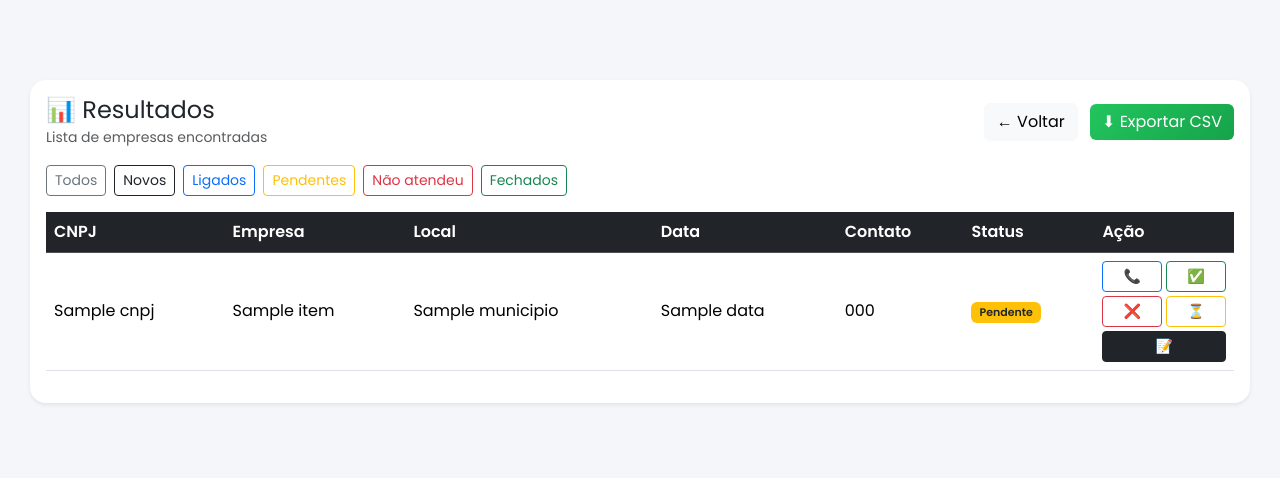
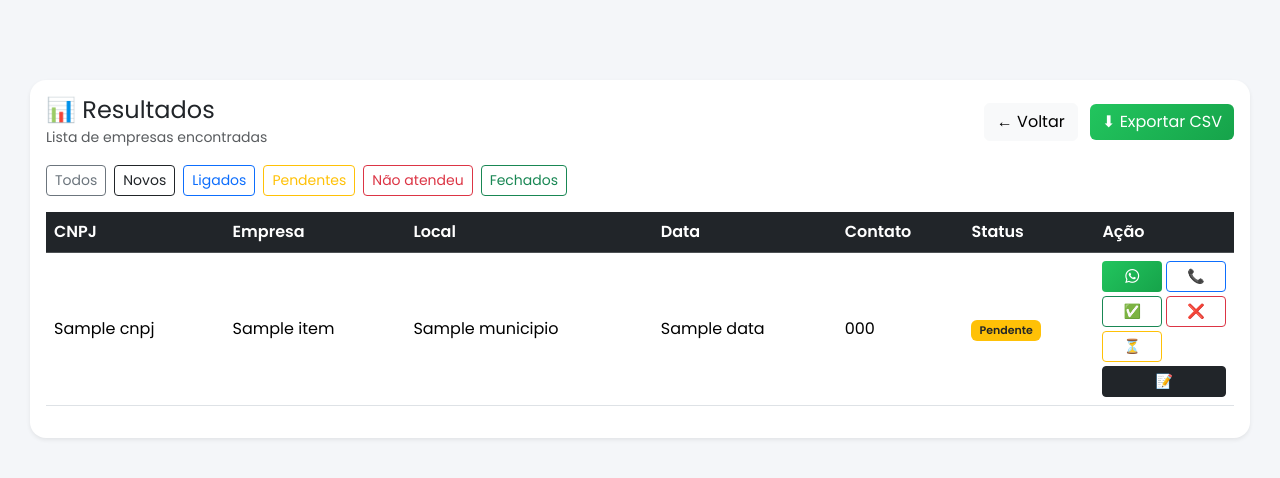
Before and after one commit to wesleyanalistarp/extrair_clinicas.py, a Flask app: template templates/resultados.html in a window 1280 px wide. Shown: the top 478 px of the page. Run offline with Flask 3, Linux system fonts and the light colour scheme; the template is opened without the code that fills it: most values are stand-ins (such as "Sample title", 1, 10 or a date in 2020).

Commit message:
adicionado botão whatsapp

```diff
--- a/templates/resultados.html
+++ b/templates/resultados.html
@@ -2,7 +2,7 @@
 {% block content %}
 
 <div class="card shadow-sm p-3" style="border-radius:16px;">
-
+    <link href="https://cdn.jsdelivr.net/npm/bootstrap-icons@1.11.3/font/bootstrap-icons.css" rel="stylesheet">
     <!-- HEADER -->
     <div class="d-flex justify-content-between align-items-center mb-3">
         <div>
@@ -98,7 +98,14 @@
 
                     <td>
                         <div style="display: grid; grid-template-columns: repeat(2, 1fr); gap: 4px;">
+                            <!-- WhatsApp -->
+                            <a href="https://wa.me/55{{ item.telefone | replace('(', '') | replace(')', '') | replace('-', '') | replace(' ', '') }}"
+                                target="_blank"
+                                class="btn btn-success btn-sm d-flex align-items-center justify-content-center"
+                                title="WhatsApp">
 
+                                <i class="bi bi-whatsapp"></i>
+                            </a>
                             <button onclick="marcar('{{ item.cnpj }}','ligado')"
                                 class="btn btn-sm btn-outline-primary">📞</button>
 
```
